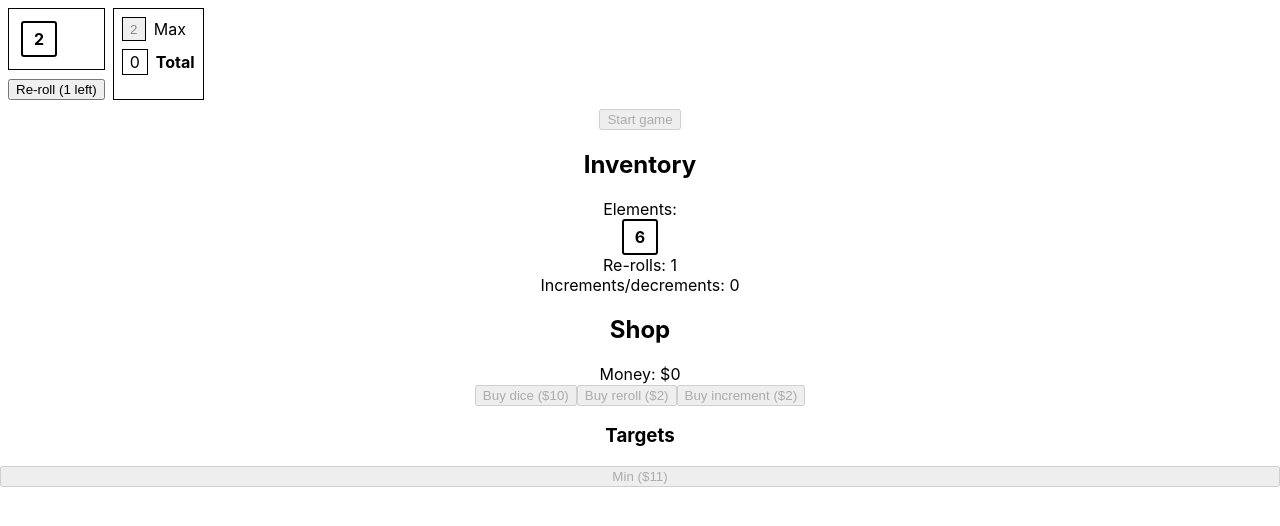
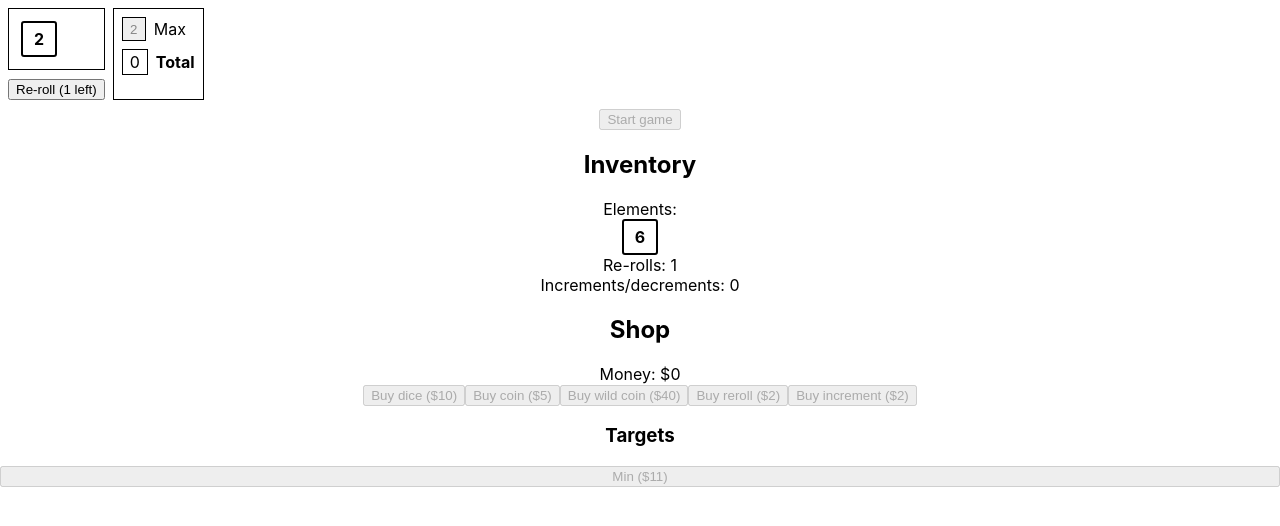
Before and after one commit to nick-hiebl/yahtz-like, a React (Create React App) app: page / in a window 1280 px wide. Shown: the top 526 px of the page. Built offline with nearby package versions, Linux system fonts and the light colour scheme; the HTML template or start-up script is replaced by a standard one.

Commit message:
Add support for coin based game

```diff
--- a/src/Game/Game.css
+++ b/src/Game/Game.css
@@ -57,6 +57,17 @@
     font-weight: bold;
 }
 
+.coin-value {
+    border: 2px solid black;
+    border-radius: 50%;
+    aspect-ratio: 1;
+    display: inline-block;
+    text-align: center;
+    height: 32px;
+    line-height: 32px;
+    font-weight: bold;
+}
+
 .target {
     display: flex;
     flex-direction: row;
--- a/src/Game/Game.tsx
+++ b/src/Game/Game.tsx
@@ -1,20 +1,28 @@
 import { useEffect, useState } from 'react';
 
-import { type Element, type Target, type Value, isNumberValue } from '../types';
+import { type Element, type Roll, type Target, type Value, isNumberValue } from '../types';
 import { isValueEqual, sum } from '../value-utils';
 
 import type { GameArguments } from './types';
 
 import './Game.css';
 
-export const ValueComponent = (props: Value) => {
-    if (isNumberValue(props)) {
+export const ValueComponent = ({ value, type }: { value: Value; type: Element['type'] }) => {
+    if (type === 'coin') {
+        return (
+            <div className="coin-value">
+                <span>{value.type === 'wild' ? 'W' : value.value}</span>
+            </div>
+        );
+    }
+
+    if (isNumberValue(value)) {
         return (
             <div className="dice-value">
-                <span>{props.value}</span>
+                <span>{value.value}</span>
             </div>
         );
-    } else if (props.type === 'wild') {
+    } else if (value.type === 'wild') {
         return (
             <div className="dice-value">
                 <span>W</span>
@@ -28,8 +36,6 @@ export const ValueComponent = (props: Value) => {
         </div>
     );
 };
-
-type Roll = { element: Element; value: Value };
 
 const getRoll = (element: Element): Roll => ({ element, value: element.getValue() });
 
@@ -83,7 +89,7 @@ export const Game = (props: GameProps) => {
 
             return {
                 ...target,
-                result: values,
+                result: rolls,
                 score: target.scorer(values),
             };
         }));
@@ -148,7 +154,7 @@ export const Game = (props: GameProps) => {
                                     </button>
                                 </div>
                             )}
-                            <ValueComponent {...value} />
+                            <ValueComponent type={element.type} value={value} />
                             {props.elements.length > 1 && (
                                 <input
                                     disabled={isCompleted}
@@ -189,8 +195,8 @@ export const Game = (props: GameProps) => {
                         </div>
                         {target.result && (
                             <div>
-                                {target.result.map((value, index) => (
-                                    <ValueComponent key={index} {...value} />
+                                {target.result.map((roll, index) => (
+                                    <ValueComponent key={index} type={roll.element.type} value={roll.value} />
                                 ))}
                             </div>
                         )}
--- a/src/GameState/index.tsx
+++ b/src/GameState/index.tsx
@@ -1,30 +1,61 @@
 import { useCallback, useState } from 'react';
 
 import { Game, ValueComponent } from '../Game/Game';
-import { createDice } from '../element';
-import { type Element, type Target, type Value, isNumberValue } from '../types';
+import { createCoin, createDice } from '../element';
+import { type Element, type Target, isNumberValue } from '../types';
+import { countMatchingPredicate, countSymbol, sum } from '../value-utils';
 import { GameArguments } from '../Game/types';
 
 import './style.css';
 
-const TARGETS: Record<string, Target & { cost: number }> = {
+type TargetShopInfo = {
+    cost: number;
+    buyCondition?: (elements: Element[]) => boolean;
+};
+
+const TARGETS: Record<string, Target & TargetShopInfo> = {
     MAX: {
         id: 'max',
         name: 'Max',
-        scorer: (values: Value[]) => Math.max(...values.filter(isNumberValue).map(v => v.value)) ?? 0,
+        scorer: vs => Math.max(...vs.filter(isNumberValue).map(v => v.value)) ?? 0,
         cost: -1,
     },
     MIN: {
         id: 'min',
         name: 'Min',
-        scorer: (values: Value[]) => Math.min(...values.filter(isNumberValue).map(v => v.value)) ?? 0,
+        scorer: vs => Math.min(...vs.filter(isNumberValue).map(v => v.value)) ?? 0,
         cost: 11,
+    },
+    DOUBLE_HEADS: {
+        id: 'double-heads',
+        name: 'Double heads',
+        scorer: vs => countSymbol('H')(vs) >= 2 ? 10 : 0,
+        cost: 1,
+        buyCondition: es => countMatchingPredicate(es, e => e.type === 'coin', 2),
+    },
+    DOUBLE_TAILS: {
+        id: 'double-tails',
+        name: 'Double tails',
+        scorer: vs => countSymbol('T')(vs) >= 2 ? 10 : 0,
+        cost: 1,
+        buyCondition: es => countMatchingPredicate(es, e => e.type === 'coin', 2),
+    },
+    SUM: {
+        id: 'sum',
+        name: 'Sum',
+        scorer: vs => sum(vs.map(v => v.type === 'number' ? v.value : 0)),
+        cost: 15,
+        buyCondition: es => countMatchingPredicate(es, e => e.type === 'dice', 2),
     },
 };
 
+const WILD_COIN_COST = 40;
+
 const ElementComponent = ({ element }: { element: Element }) => {
     if (element.type === 'dice') {
-        return <ValueComponent {...element.maxValue} />
+        return <ValueComponent type="dice" value={element.maxValue} />
+    } else if (element.type === 'coin') {
+        return <ValueComponent type="coin" value={element.values[0]} />
     }
 
     return <span>???</span>;
@@ -49,7 +80,8 @@ export const GameStateComponent = () => {
     const [money, setMoney] = useState(0);
     const [isComplete, setComplete] = useState(false);
 
-    const nextDiceCost = elements.length * 10;
+    const nextDiceCost = elements.filter(({ type }) => type === 'dice').length * 10 || 10;
+    const nextCoinCost = elements.filter(({ type }) => type === 'coin').length * 5 || 5;
     const nextIncrementCost = (numIncrements + 1) * (numIncrements + 1) * 2;
     const nextRerollCost = numRerolls * (numRerolls + 1);
 
@@ -57,6 +89,16 @@ export const GameStateComponent = () => {
         setMoney(current => current + score);
         setComplete(true);
     }, []);
+
+    const buyableTargets = Object.entries(TARGETS)
+        .filter(([_, target]) => !targets.some(ownedTarget => ownedTarget.id === target.id))
+        .filter(([_, target]) => {
+            if (!target.buyCondition) {
+                return true;
+            }
+
+            return target.buyCondition(elements);
+        });
 
     return (
         <div>
@@ -108,6 +150,24 @@ export const GameStateComponent = () => {
                     Buy dice (${nextDiceCost})
                 </button>
                 <button
+                    disabled={money < nextCoinCost}
+                    onClick={() => {
+                        setMoney(current => current - nextCoinCost);
+                        setElements(elements => elements.concat(createCoin()));
+                    }}
+                >
+                    Buy coin (${nextCoinCost})
+                </button>
+                <button
+                    disabled={money < WILD_COIN_COST}
+                    onClick={() => {
+                        setMoney(current => current - WILD_COIN_COST);
+                        setElements(elements => elements.concat(createCoin(0.5, ['W', 'T'])));
+                    }}
+                >
+                    Buy wild coin (${WILD_COIN_COST})
+                </button>
+                <button
                     disabled={money < nextRerollCost}
                     onClick={() => {
                         setMoney(current => current - nextRerollCost);
@@ -125,9 +185,11 @@ export const GameStateComponent = () => {
                 >
                     Buy increment (${nextIncrementCost})
                 </button>
+                {buyableTargets.length > 0 && (
+                    <div>
                         <h3>Targets</h3>
                         <ul>
-                    {Object.entries(TARGETS).filter(([_, target]) => target.cost > 0).map(([key, target]) => (
+                            {buyableTargets.map(([key, target]) => (
                                 <button
                                     key={key}
                                     disabled={money < target.cost || targets.map(t => t.id).includes(target.id)}
@@ -141,6 +203,8 @@ export const GameStateComponent = () => {
                             ))}
                         </ul>
                     </div>
+                )}
+            </div>
         </div>
     );
 };
--- a/src/element.ts
+++ b/src/element.ts
@@ -1,4 +1,4 @@
-import type { Dice, Value } from './types';
+import type { Coin, Dice, Value } from './types';
 
 const getRandomListItem = <T>(items: T[]): T => {
     return items[Math.floor(Math.random() * items.length)];
@@ -32,3 +32,15 @@ export const createDice = (maxValue: number): Dice => {
         getValue: () => getRandomListItem(values),
     };
 };
+
+export const createCoin = (odds = 0.5, values: ['W' | string, 'W' | string] = ['H', 'T']): Coin => {
+    const realValues: Value[] = values.map(v => v === 'W' ? { type: 'wild' } : { type: 'symbol', value: v });
+    return {
+        type: 'coin',
+        values: realValues,
+        getValue: () => {
+            if (Math.random() < odds) return realValues[0];
+            return realValues[1];
+        },
+    };
+};
--- a/src/types.ts
+++ b/src/types.ts
@@ -1,7 +1,9 @@
 export type NumberValue = { type: 'number'; value: number };
+export type SymbolValue = { type: 'symbol'; value: string };
 
 export type Value =
     | NumberValue
+    | SymbolValue
     | { type: 'wild' };
 
 export function isNumberValue(value: Value): value is NumberValue {
@@ -12,7 +14,7 @@ export type Target = {
     id: string;
     name: string;
     scorer: (values: Value[]) => number;
-    result?: Value[];
+    result?: Roll[];
     score?: number;
 };
 
@@ -25,4 +27,12 @@ export type Dice = {
     decrement: (current: Value) => Value;
 };
 
-export type Element = Dice;
+export type Coin = {
+    type: 'coin';
+    values: Value[];
+    getValue: () => Value;
+};
+
+export type Element = Dice | Coin;
+
+export type Roll = { element: Element; value: Value };
--- a/src/value-utils.ts
+++ b/src/value-utils.ts
@@ -1,4 +1,8 @@
 import { NumberValue, type Value, isNumberValue } from './types';
+
+export function countMatchingPredicate<T>(list: T[], predicate: (t: T) => void, requiredNumber: number) {
+    return list.filter(predicate).length >= requiredNumber;
+}
 
 export function isValueEqual(value: Value, value2: Value): boolean {
     if (value.type !== value2.type) {
@@ -14,7 +18,13 @@ export function isValueEqual(value: Value, value2: Value): boolean {
 
 export function countValue(targetValue: number) {
     return (values: Value[]): number => {
-        return values.filter(v => v.type === 'number' && v.value === targetValue).length * targetValue;
+        return values.filter(v => v.type === 'wild' || (v.type === 'number' && v.value === targetValue)).length;
+    };
+}
+
+export function countSymbol(targetSymbol: string) {
+    return (values: Value[]): number => {
+        return values.filter(v => v.type === 'wild' || (v.type === 'symbol' && v.value === targetSymbol)).length;
     };
 }
 
```
Also changed, not shown: src/yahtzee.ts (+5 -5 lines). Lines whose indentation alone changed are shown as unchanged.
